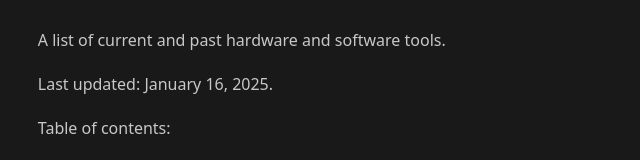
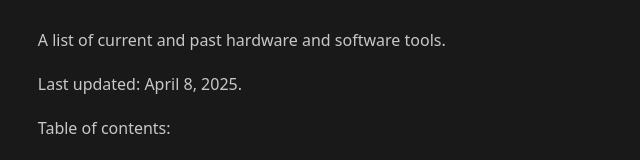
Before and after one commit to jonrh/jonrh.is, a Next.js app: page /tools in a window 1280 px wide. Shown: the part 331-491 px from the top of the page, without its empty margins (287-927 px from the left). Built offline with nearby package versions, Linux system fonts and the light colour scheme.

Commit message:
Updated last updated date on tools page

```diff
--- a/pages/tools.js
+++ b/pages/tools.js
@@ -74,7 +74,7 @@ const SvelteKit = () => <a href="https://svelte.dev">SvelteKit</a>;
 // Experimental code formatting to maximize HTML content per line
 const Content = () => (<>
 <p>A list of current and past hardware and software tools.</p>
-<p>Last updated: January 16, 2025.</p>
+<p>Last updated: April 8, 2025.</p>
 
 Table of contents:
 <ul>
```
